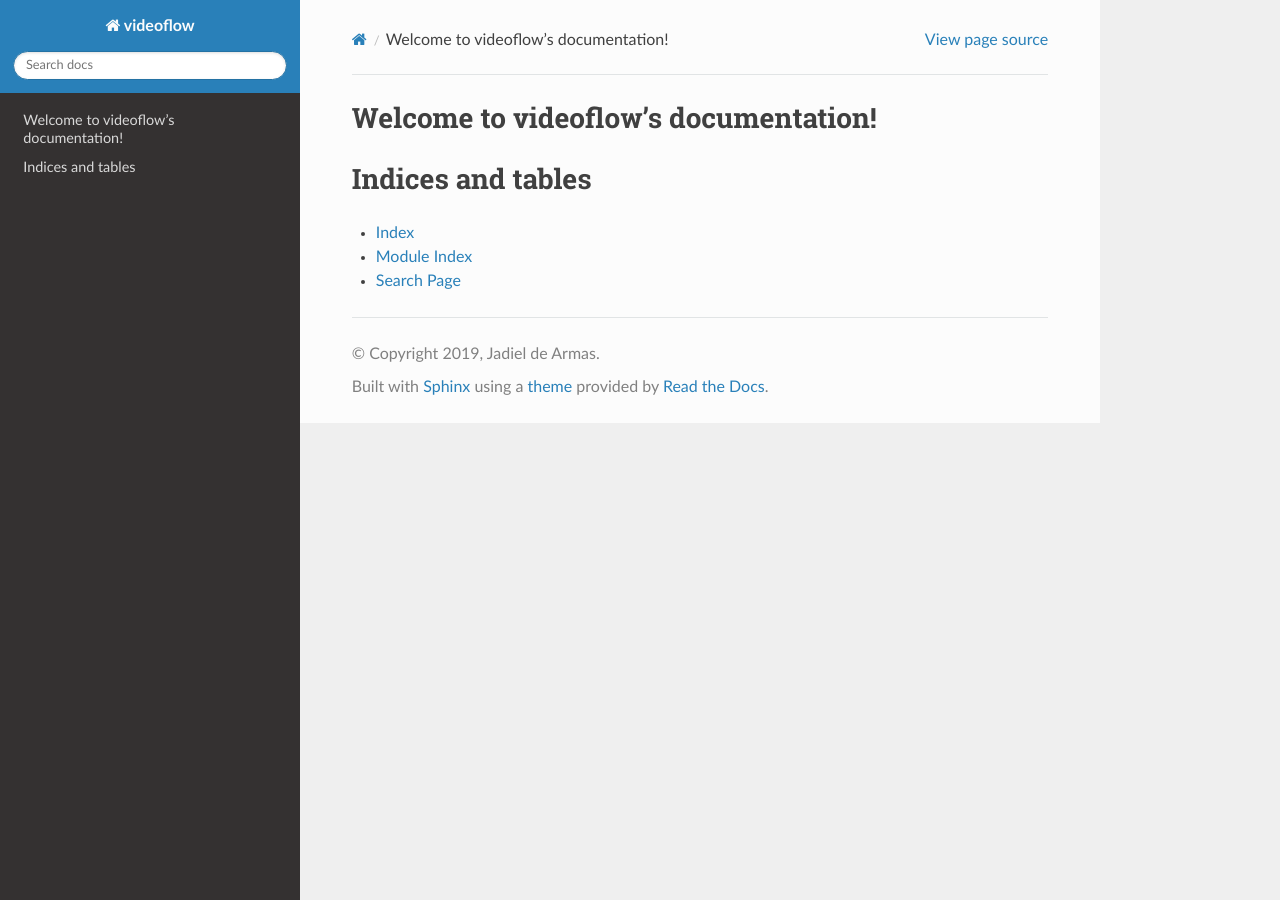
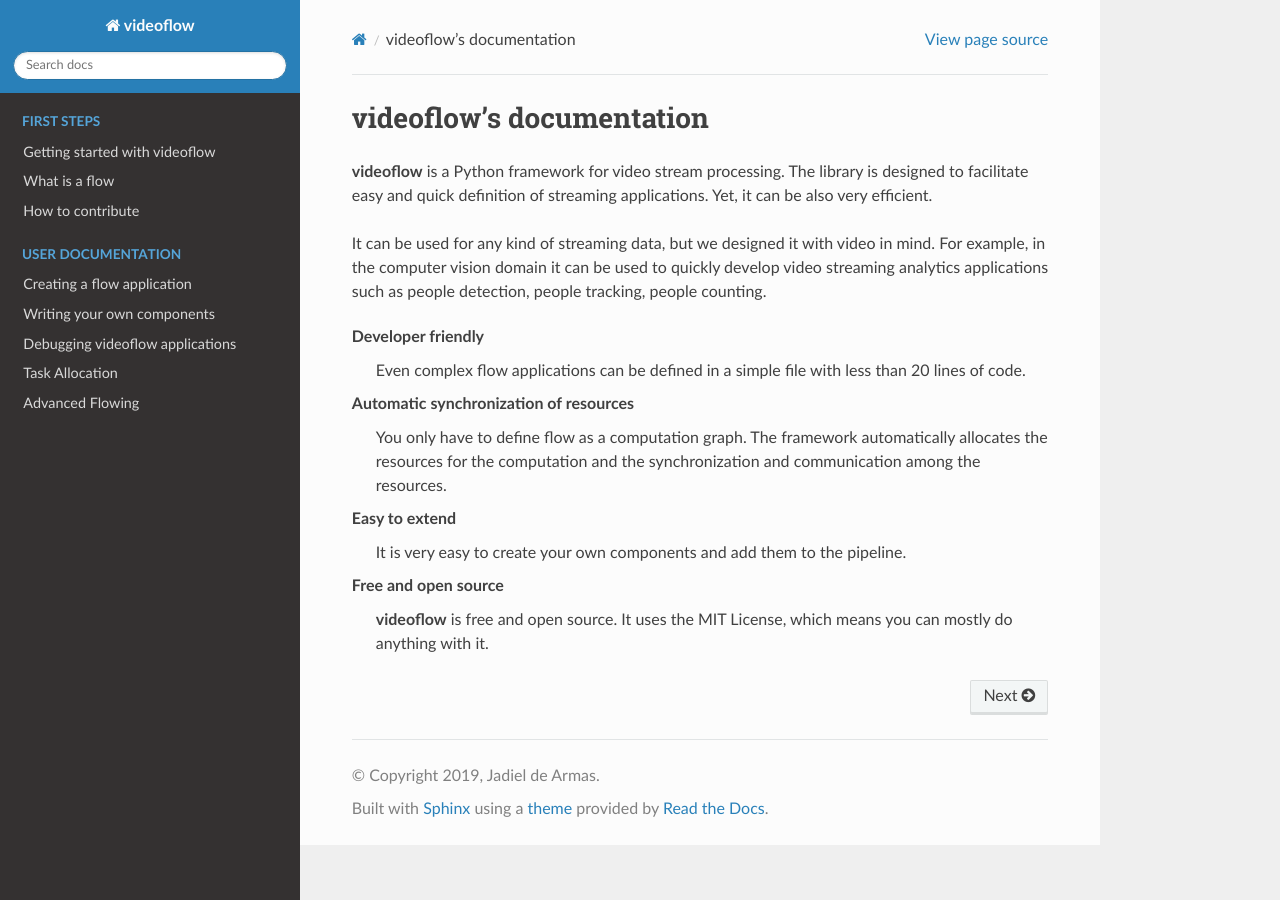
Before and after one commit to videoflow/videoflow, a Sphinx documentation site: the page built from docs/source/contents.rst, in a window 1280 px wide. Built offline with Sphinx 7.4.7 and the Read the Docs theme 2.0.0, drawn with Linux system fonts in a browser that asks for light colours.

Commit message:
Added new structure to documentation

```diff
--- a/docs/source/conf.py
+++ b/docs/source/conf.py
@@ -48,7 +48,7 @@ exclude_patterns = []
 # a list of builtin themes.
 #
 html_theme = 'sphinx_rtd_theme'
-
+master_doc = 'contents'
 # Add any paths that contain custom static files (such as style sheets) here,
 # relative to this directory. They are copied after the builtin static files,
 # so a file named "default.css" will overwrite the builtin "default.css".
--- a/docs/source/contents.rst
+++ b/docs/source/contents.rst
@@ -1,20 +1,41 @@
-.. videoflow documentation master file, created by
-   sphinx-quickstart on Sun Apr 21 23:19:22 2019.
-   You can adapt this file completely to your liking, but it should at least
-   contain the root `toctree` directive.
+videoflow's documentation
+==========================
 
-Welcome to videoflow's documentation!
-=====================================
+.. meta::
+   :description lang=en: video processing, video analytics framework, object detection, object tracking.
+
+**videoflow** is a Python framework for video stream processing. The library is designed to facilitate easy and quick definition of streaming applications.  Yet, it can be also very efficient.
+
+It can be used for any kind of streaming data, but we designed it with video in mind.  For example, in the computer vision domain it can be used to quickly develop video streaming analytics applications such as people detection, people tracking, people counting.
+
+Developer friendly
+    Even complex flow applications can be defined in a simple file with less than 20 lines of code.
+
+Automatic synchronization of resources
+    You only have to define flow as a computation graph. The framework automatically allocates the resources for the computation and the synchronization and communication among the resources.
+
+Easy to extend
+    It is very easy to create your own components and add them to the pipeline.
+
+Free and open source
+    **videoflow** is free and open source.  It uses the MIT License, which means you can mostly do anything with it.
 
 .. toctree::
-   :maxdepth: 2
-   :caption: Contents:
+    :maxdepth: 2
+    :hidden:
+    :caption: First steps
 
+    first-steps/getting-started-with-videoflow
+    first-steps/what-is-a-flow
+    first-steps/how-to-contribute
 
+.. toctree::
+    :maxdepth: 2
+    :hidden:
+    :caption: User documentation
 
-Indices and tables
-==================
-
-* :ref:`genindex`
-* :ref:`modindex`
-* :ref:`search`
+    user-documentation/creating-a-flow-application
+    user-documentation/writing-your-own-components
+    user-documentation/debugging-flow-applications
+    user-documentation/task-allocation
+    user-documentation/advanced-flowing
--- /dev/null
+++ b/docs/source/first-steps/getting-started-with-videoflow.rst
@@ -0,0 +1,2 @@
+Getting started with videoflow
+==============================
--- /dev/null
+++ b/docs/source/first-steps/how-to-contribute.rst
@@ -0,0 +1,2 @@
+How to contribute
+=================
--- /dev/null
+++ b/docs/source/first-steps/what-is-a-flow.rst
@@ -0,0 +1,2 @@
+What is a flow
+==============
```
Also changed, not shown: docs/source/index.rst (deleted, +0 -20 lines), docs/source/user-documentation/advanced-flowing.rst (added, +13 -0 lines), docs/source/user-documentation/creating-a-flow-application.rst (added, +8 -0 lines), docs/source/user-documentation/debugging-flow-applications.rst (added, +8 -0 lines), docs/source/user-documentation/task-allocation.rst (added, +11 -0 lines), docs/source/user-documentation/writing-your-own-components.rst (added, +11 -0 lines), 1 other file.
